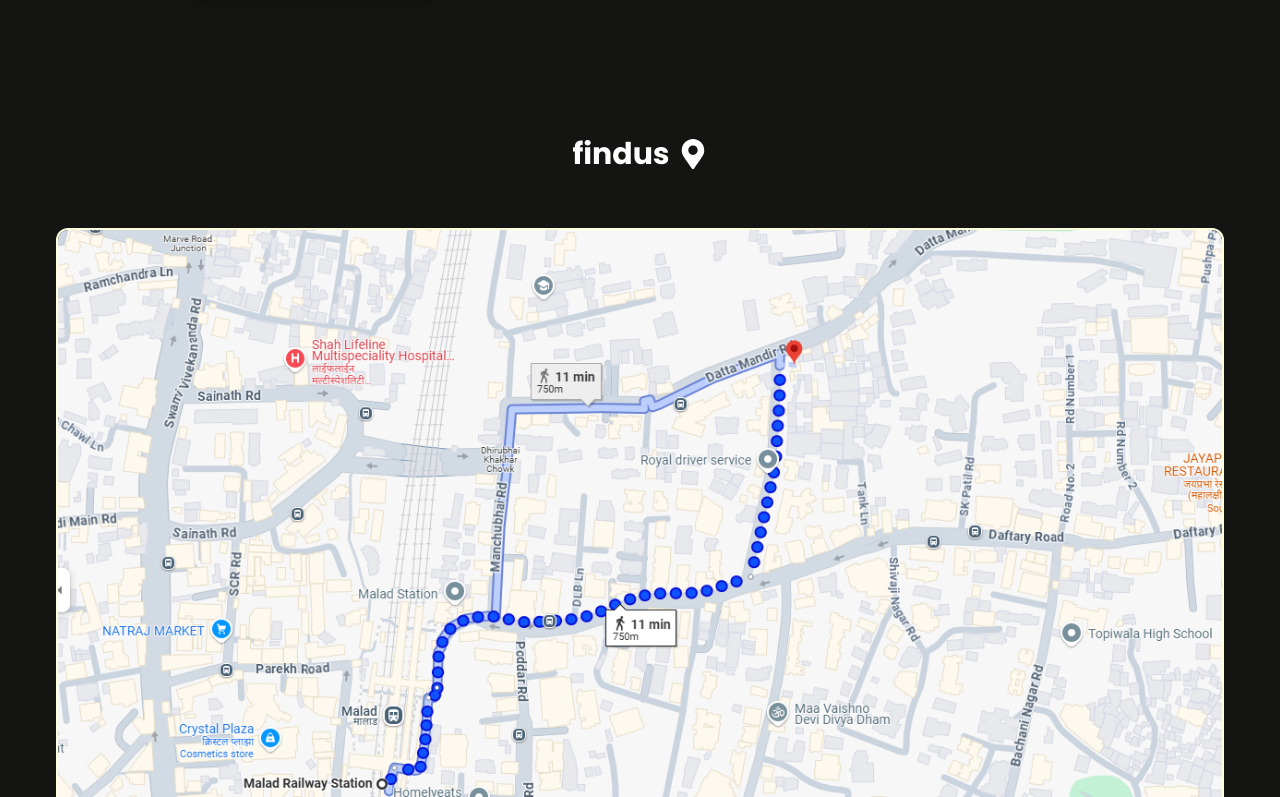
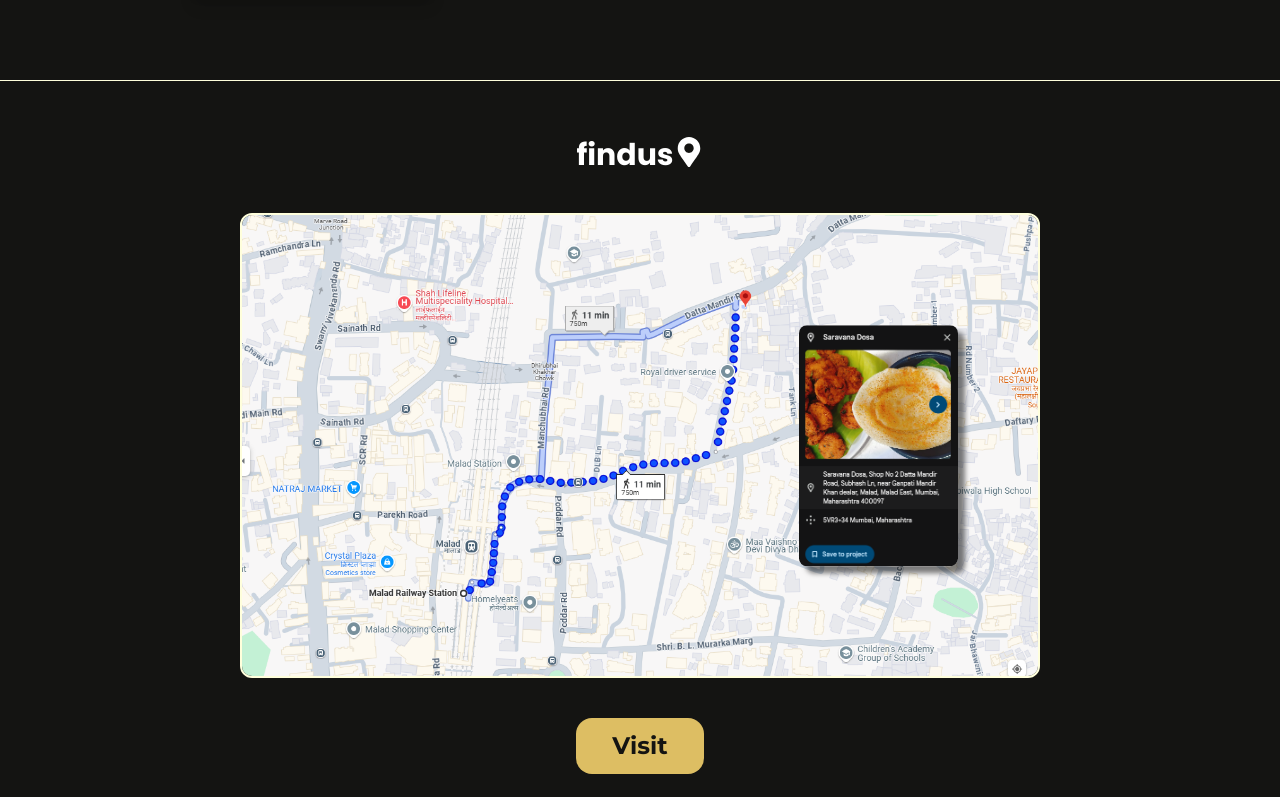
Before and after one commit to Nota0515/Cafe_website, a React (Vite) app: page / in a window 1280 px wide. Shown: the part 2283-3080 px from the top of the page. Built offline with nearby package versions, Linux system fonts and the light colour scheme.

Commit message:
updated/develop findus

```diff
--- a/src/sections/Findus.jsx
+++ b/src/sections/Findus.jsx
@@ -1,17 +1,26 @@
 import { FaMapMarkerAlt } from "react-icons/fa";
-import {map , } from '../assets'
+import {map, saranaimg , } from '../assets';
+import Button from "../components/Button";
 
 const Findus = () => {
   return (
-    <div className="flex flex-col justify-center w-screen gap-y-14 px-14 py-14">
+    <div className="flex flex-col justify-center items-center border-t-[1px] border-t-n-7 w-screen gap-y-5 md:gap-y-10 lg:gap-y-10  px-14 py-14">
       <div className="flex justify-center items-center">
-        <a href="" className="text-n-1 font-poppins text-3xl font-bold flex items-center gap-x-2">
+        <a href="" className="text-n-1 font-poppins text-3xl font-bold flex">
           <span>findus</span>
           <FaMapMarkerAlt />
         </a>
       </div>
-      <div className="flex shrink-0 border-2 border-n-7 rounded-xl overflow-hidden">
-        <img src={map} className="w-full h-full content-center object-contain"/>
+      <div className="flex relative shrink-0 max-w-[50rem] border-2 border-n-7 rounded-xl overflow-hidden hover-shadow">
+        <div>
+          <img src={map} className="w-full h-full content-center object-contain"/>
+        </div>
+        <div className="absolute top-1/2 -translate-y-1/2 right-[10%] w-[20%] shadow-3xl rounded-lg overflow-hidden">
+          <img src={saranaimg} alt="SarawanaDosagoogleMapImg" className="object-contain w-full h-full"/>
+        </div>
+      </div>
+      <div className="w-[8rem] h-14 rounded-2xl overflow-hidden">
+        <Button className='w-full h-full bg-n-3 text-2xl font-montserrat font-bold text-center text-n-2' href={"https://shorturl.at/TrLN1"}>Visit</Button>
       </div>
     </div>
   );
```
